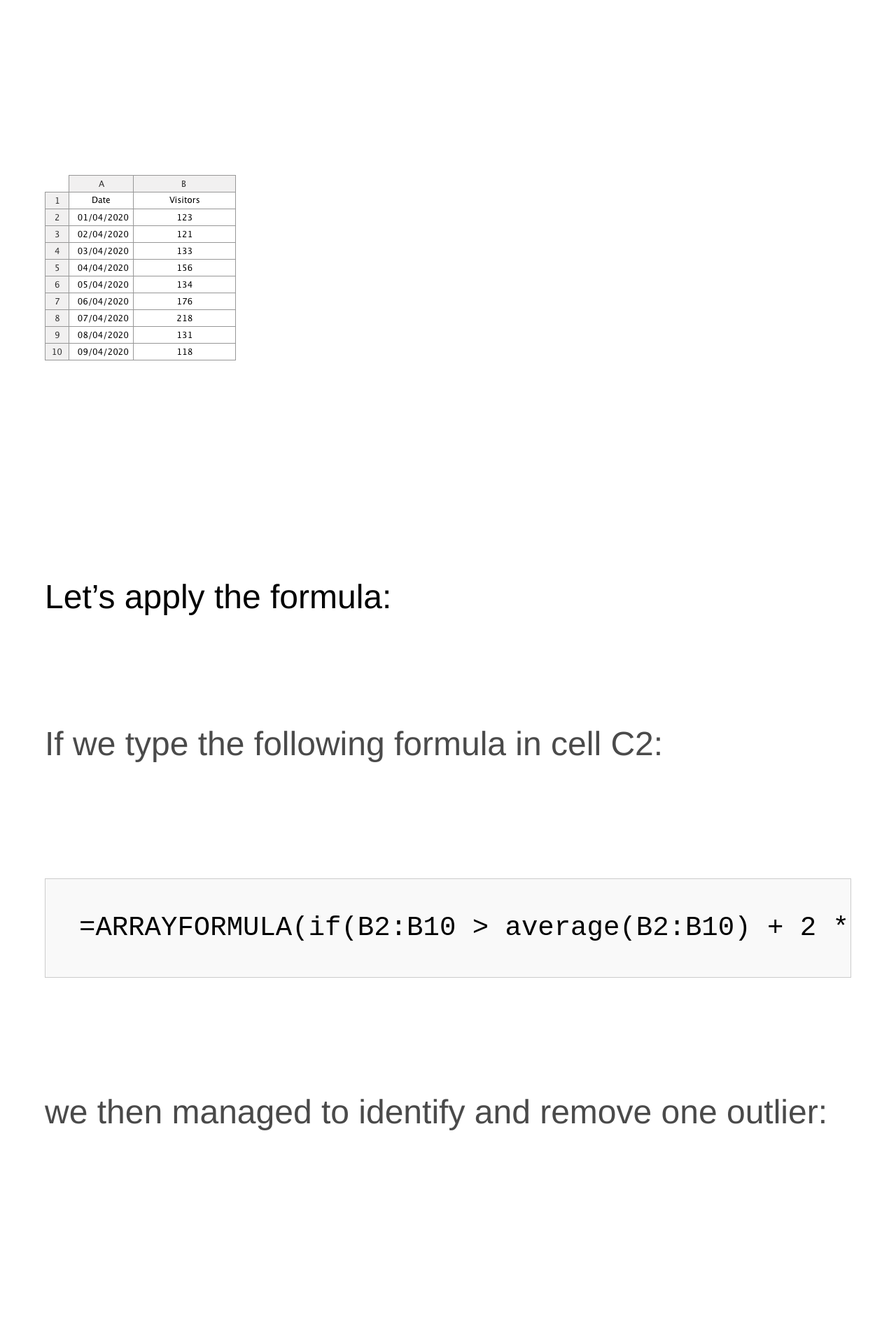
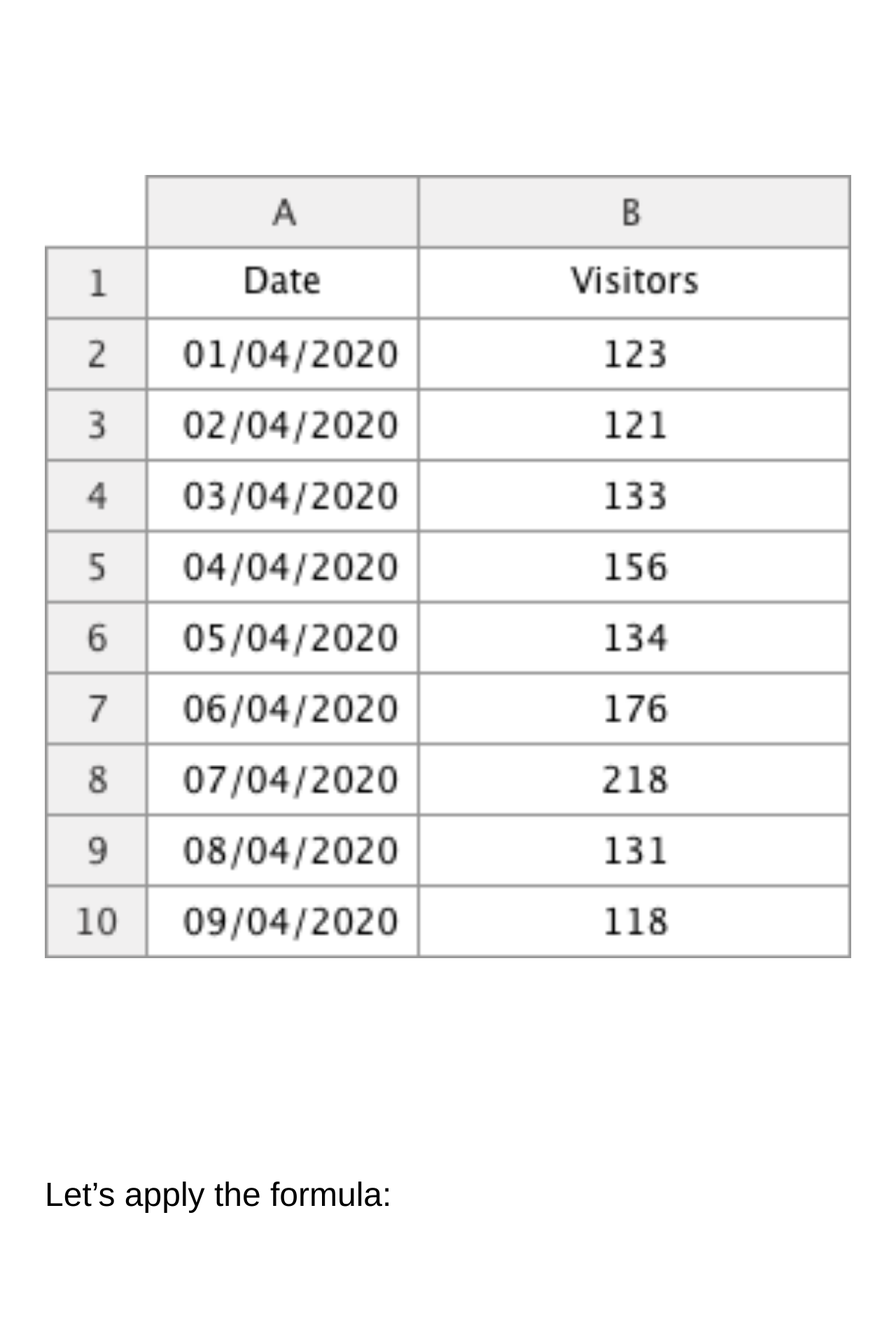
Before and after one commit to sylvainzircher/sylvainzircher.github.io, a Jekyll site: the page built from _posts/resource/2020-08-24-array-formula.md, in a window 1280 px wide. Shown: the part 2452-4348 px from the top of the page at 70% size. Built offline with Jekyll 4.4.1, drawn with Linux system fonts in a browser that asks for light colours; nearby versions of some CDN libraries.

Commit message:
Make images responsive in blog and resources

```diff
--- a/_sass/layout/_blog.scss
+++ b/_sass/layout/_blog.scss
@@ -40,6 +40,8 @@ img {
   margin-top: 30px;
   margin-bottom: 30px;
   text-align: center;
+  max-width: 100%;
+  height: auto;
 }
 
 
@@ -325,6 +327,7 @@ blockquote .before {
   }
 
   img {
+    width: 100%;
     margin-bottom: $mobileParagraphMargin;
   }
 }
--- a/_sass/layout/_resource.scss
+++ b/_sass/layout/_resource.scss
@@ -98,6 +98,8 @@ th, td {
   margin-top: $desktopTitleMargin;
   margin-bottom: $desktopTitleMargin;
   text-align: center;
+  max-width: 100%;
+  height: auto;
 }
 
 /**
@@ -164,6 +166,8 @@ th, td {
   .post img {
     margin-bottom: $mobileParagraphMargin;
     margin-top: $mobileParagraphMargin;
+    width: 100%;
+    height: auto;
   }
 
   .post-header .tag {
```
